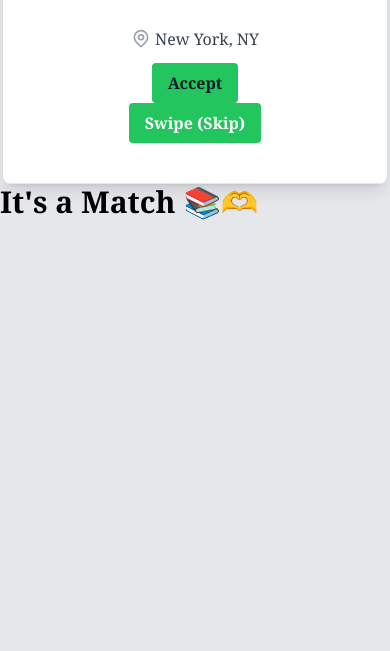
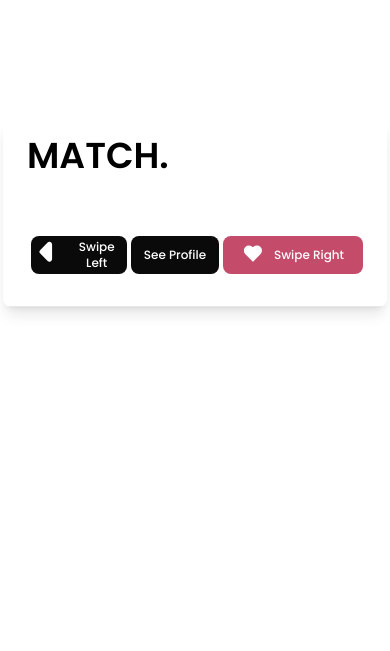
Before and after one commit to PBP-A12/bookmate-midterm, a Django app: page /match/ in a window 390 px wide. Shown: the part 257-908 px from the top of the page. After the commit the page ends 571 px from the top, so only its background shows below. Run offline with Django 4.2, Linux system fonts and the light colour scheme; the visitor is signed in with stand-in values (Sample User, id 1); data that the repository does not hold is empty; some libraries are stand-ins or nearby versions.

Commit message:
belum selese

```diff
--- a/authentication/models.py
+++ b/authentication/models.py
@@ -14,8 +14,9 @@ class Member(models.Model) :
     account = models.OneToOneField(User, on_delete=models.CASCADE)                                      # username, email, dll menggunakan model User bawaan Django
     interest_subjects = models.ManyToManyField(Subject, related_name="interested_members", blank=True, default=None)  # subject-subject yang member sukai
 
-    match_sent = models.ManyToManyField("self", blank=True, default=None)   #  match yang dikirim oleh member ini ke orang lain
-    match_received = models.ManyToManyField("self",  blank=True, default=None)   # match yang diterima oleh member ini dari orang lain
+    match_sent = models.ManyToManyField("self", blank=True, symmetrical=False, related_name="sent_matches")     #  match yang dikirim oleh member ini ke orang lain
+    match_received = models.ManyToManyField("self", blank=True, symmetrical=False, related_name="received_matches") # match yang diterima oleh member ini dari orang lain
+
     # akses review dan request pake related_name dari models masing2 aja
     # https://stackoverflow.com/questions/2642613/what-is-related-name-used-for
     # reviews
--- a/authentication/views.py
+++ b/authentication/views.py
@@ -20,7 +20,6 @@ def register(request):
             account = form.save()
             member = Member(account=account)
             member.save()
-
 
             messages.success(request, 'Your account has been successfully created!')
             return redirect('authentication:login')
--- a/home/templates/main.html
+++ b/home/templates/main.html
@@ -10,7 +10,6 @@
             <div class="text-center">
                 <p class="text-2xl">What's up?</p>
                 <div>
-                    <a class="underline hover:text-blue-600" href="{% url 'match:show_match' %}">Match</a>
                     <a class="underline hover:text-blue-600" href="{% url 'authentication:logout' %}">Log Out</a>
                 </div>
             </div>
--- a/match/templates/match.html
+++ b/match/templates/match.html
@@ -1,71 +1,76 @@
 {% extends 'base.html' %}
 
 {% block content %}
-    <div id="success-alert" class="hidden fixed top-0 z-50 bg-indigo-900 w-full text-center py-4 lg:px-4">
-        <div class="p-2 bg-indigo-800 items-center text-indigo-100 leading-none lg:rounded-full flex lg:inline-flex" role="alert">
-            <span class="flex rounded-full bg-indigo-500 uppercase px-2 py-1 text-xs font-bold mr-3">MATCH❤️</span>
-            <span class="font-semibold mr-2 text-left flex-auto" id="success-message"></span>
+
+    <div id="success-alert" class="hidden fixed top-0 z-50 bg-[#973B53] w-full text-center py-4 lg:px-4">
+        <div class="p-2 bg-[#C44B6A] items-center text-white leading-none flex lg:inline-flex" role="alert">
+            <span class="flex bg-white uppercase text-neutral-700 px-2 py-1 text-xl2 mr-3">MATE←→</span>
+            <span class="font-sans mr-2 text-left flex-auto text-white text-2xl" id="success-message"></span>
         </div>
     </div>
 
-    <nav class="bg-white border-gray-200 dark:bg-gray-900 relative z-40">
-        <div class="max-w-screen-xl flex flex-wrap items-center justify-between mx-auto p-4">
-            <span class="self-center text-2xl font-semibold whitespace-nowrap dark:text-white">BookMate</span>
-        <div class="hidden w-full md:block md:w-auto" id="navbar-default">
-
-            <ul class="font-medium flex flex-col p-4 md:p-0 mt-4 border border-gray-100 rounded-lg bg-gray-50 md:flex-row md:space-x-8 md:mt-0 md:border-0 md:bg-white dark:bg-gray-800 md:dark:bg-gray-900 dark:border-gray-700">
-                <li>
-                    <a href="{% url 'home:show_main' %}" class="block py-2 pl-3 pr-4 text-white bg-blue-700 rounded md:bg-transparent md:text-blue-700 md:p-0 dark:text-white md:dark:text-blue-500" aria-current="page">Home</a>
-                </li>
-                <li>
-                    <a href="{% url 'home:show_main' %}" class="block py-2 pl-3 pr-4 text-white bg-blue-700 rounded md:bg-transparent md:text-blue-700 md:p-0 dark:text-white md:dark:text-blue-500" aria-current="page">{{ user_login.username }}</a>
-                </li>
-
-            </ul>
-        </div>
-    </nav>
-
-    <div class="h-screen dark:bg-gray-700 bg-gray-200 pt-12">
+    <div class="h-screen bg-white pt-12">
 
         <!-- Card start -->
-            <div class="max-w-sm mx-auto bg-white dark:bg-gray-900 rounded-lg overflow-hidden shadow-lg">
-                <div class="border-b px-4 pb-6">
-                    <div class="text-center my-4">
-                        <img class="h-32 w-32 rounded-full border-4 border-white dark:border-gray-800 mx-auto my-4"
-                            src="https://i.imgur.com/gpRh2di.png" alt="">
+        <div class="flex items-center justify-center h-screen">
+            <div class="max-w-sm bg-white dark:bg-gray-900 rounded-lg overflow-hidden shadow-lg">
+            <!--  <div class="max-w-sm mr-auto mt-20 ml-20 bg-white dark:bg-gray-900 rounded-lg overflow-hidden shadow-lg">-->
+                <div class="border-b px-6 pb-4">
+                    <div class="text-left my-4">
+                        <p class="font-bold text-4xl">MATCH.</p>
+
                         <div class="py-2">
-                            <h3 id="tempat-user" class="font-bold text-2xl text-gray-800 dark:text-white mb-1"></h3>
-                            <div class="inline-flex text-gray-700 dark:text-gray-300 items-center">
-                                <svg class="h-5 w-5 text-gray-400 dark:text-gray-600 mr-1" fill="currentColor"
-                                    xmlns="http://www.w3.org/2000/svg" viewBox="0 0 24 24" width="24" height="24">
-                                    <path class=""
-                                        d="M5.64 16.36a9 9 0 1 1 12.72 0l-5.65 5.66a1 1 0 0 1-1.42 0l-5.65-5.66zm11.31-1.41a7 7 0 1 0-9.9 0L12 19.9l4.95-4.95zM12 14a4 4 0 1 1 0-8 4 4 0 0 1 0 8zm0-2a2 2 0 1 0 0-4 2 2 0 0 0 0 4z" />
+                            <h3 id="rekomen-user" class="text-2xl text-gray-800 dark:text-white mb-1"></h3>
+                        </div>
+
+                        <div class="py-2">
+                            <h5 id="bio-user" class="text-2xl text-gray-800 dark:text-white mb-1"></h5>
+                        </div>
+
+                        <div class="py-2">
+                            <h6 id="interest" class="text-xl3 text-gray-800 dark:text-white mb-1"></h6>
+                        </div>
+
+                        <div class="flex flex-row">
+                            <button id="match-button" type="button" class="flex items-center justify-center text-white bg-neutral-950 hover:bg-neutral-700 focus:ring-4 rounded-lg text-xs px-2 py-1 text-center inline-flex items-center ml-1 h-[38px] w-[140px]">
+                                <svg class="w-8 h-8 mr-3" aria-hidden="true" xmlns="http://www.w3.org/2000/svg" fill="currentColor" viewBox="0 0 18 21">
+                                    <path d="M8.766.566A2 2 0 0 0 6.586 1L1 6.586a2 2 0 0 0 0 2.828L6.586 15A2 2 0 0 0 10 13.586V2.414A2 2 0 0 0 8.766.566Z"/>
                                 </svg>
-                                New York, NY
+                                <div class="text-xl12">
+                                    Swipe Left
                                 </div>
+                            </button>
+                            <button id="see-profile" type="button" class="flex items-center justify-center text-white bg-neutral-950 hover:bg-neutral-700 focus:ring-4 rounded-lg text-xs px-2 py-1 text-center inline-flex items-center ml-1 h-[38px] w-[157px]">
+                                <div class="text-xl10">
+                                    See Profile
                                 </div>
+                            </button>
+
                             <form id="random-user-form" method="post" action="">
                                 {% csrf_token %}
                                 <input type="hidden" name="id" id="random-match-id"></input>
-                            <button id="accept_button" type="submit" class="bg-green-500 hover:bg-blue-700 text-gray-900 font-bold py-2 px-4 rounded">
-                                Accept
+                                <button id="accept_button" type="submit" class="flex items-center justify-center text-white bg-[#C44B6A] hover:bg-rose-500 focus:ring-4 rounded-lg text-xs px-2 py-1 text-center inline-flex items-center ml-1 h-[38px] w-[140px]">
+                                    <svg class="w-5 h-5 mr-3" aria-hidden="true" xmlns="http://www.w3.org/2000/svg" fill="currentColor" viewBox="0 0 18 21">
+                                        <path d="M17.947 2.053a5.209 5.209 0 0 0-3.793-1.53A6.414 6.414 0 0 0 10 2.311 6.482 6.482 0 0 0 5.824.5a5.2 5.2 0 0 0-3.8 1.521c-1.915 1.916-2.315 5.392.625 8.333l7 7a.5.5 0 0 0 .708 0l7-7a6.6 6.6 0 0 0 2.123-4.508 5.179 5.179 0 0 0-1.533-3.793Z"/>
+                                    </svg>
+                                    <div class="text-xl12">
+                                        Swipe Right
+                                    </div>
                                 </button>
                             </form>
-                        <button id="match-button" type="" class="bg-green-500 hover:bg-green-700 text-white font-bold py-2 px-4 rounded">
-                            Swipe (Skip)
-                        </button>
                     </div>
                 </div>
             </div>
-
-            <h1 class="text-3xl font-bold mb-4">It's a Match 📚🫶</h1>
-        </section>
+        </div>
 	</div>
     <script>
         let randomUserForm = document.getElementById("random-user-form")
         let randomMatchIdInput = document.getElementById("random-match-id")
         let matchButton = document.getElementById("match-button")
-        let tempatUser = document.getElementById("tempat-user")
+        let rekomenUser = document.getElementById("rekomen-user")
+        let profileButton = document.getElementById("see-profile")
+        let interestMember = document.getElementById("interest")
+        let bioUser = document.getElementById("bio-user")
 
         async function fetchMatch() {
             return fetch("{% url 'match:get_match' %}")
@@ -74,12 +79,33 @@
         async function getMatch() {
             const data = await fetchMatch()
             console.log(data)
-            console.log("msk sini")
             randomMatchIdInput.value = data.matching_id;
-            document.getElementById("tempat-user").innerHTML = data.name;
+            document.getElementById("rekomen-user").innerHTML = data.name;
+            document.getElementById("interest").innerHTML = "Interest: " + data.interest_subject;
+            document.getElementById("bio-user").innerHTML = data.bio;
         }
         window.onload = getMatch()
+
         document.getElementById("match-button").addEventListener("click", getMatch)
+
+        async function seeRecommendedProfile() {
+            const matchId = document.getElementById("random-match-id").value;
+            const recommendedMemberURL = "{% url 'match:recommended_member' match_id=0 %}";
+            const modifiedURL = recommendedMemberURL.replace("0", matchId);
+            console.log(modifiedURL)
+            const recommendedMember = await fetch(modifiedURL);
+            console.log(recommendedMember.id)
+
+            if (recommendedMember.ok) {
+                console.log("berhasil bestie")
+                const recommendedMemberId = recommendedMember.id;
+
+
+            } else {
+                console.error("Gagal mengambil data dari recommendedMember");
+            }
+        }
+        document.getElementById("see-profile").addEventListener("click", seeRecommendedProfile)
 
         function showSuccessAlert(message) {
             const successAlert = document.getElementById("success-alert");
@@ -96,14 +122,14 @@
             setTimeout(() => {
                 successAlert.classList.remove("block");
                 successAlert.classList.add("hidden");
-            }, 3000); // Hapus pesan alert setelah 4 detik (sesuaikan sesuai kebutuhan)
+            }, 1000); // Hapus pesan alert setelah 2 detik
         }
+
 
         randomUserForm.addEventListener("submit", async function(e) {
             e.preventDefault();
-            const data = document.getElementById("random-match-id").value;
-            const id = data;
-            const acceptUrl =`{% url 'match:accept' 0 %}`.replace('0', id);
+            const matchId = document.getElementById("random-match-id").value;
+            const acceptUrl =`{% url 'match:accept' 0 %}`.replace('0', matchId);
 
             try {
                 const response = await fetch(acceptUrl, {
@@ -114,7 +140,7 @@
                 })
                 .then((response) => {
                     console.log("matching sukses");
-                    showSuccessAlert("Explore Favorite Books Together!");
+                    showSuccessAlert("Explore Your Favorite Books Together!");
                     getMatch();
                 })
                 .catch((err) => console.log("Udah fetch tapi error"));
--- a/match/urls.py
+++ b/match/urls.py
@@ -1,6 +1,6 @@
 from django.urls import include, path
 from match.views import *
-from .views import show_match, get_match, accept_recommendation
+from .views import show_match, get_match, accept_recommendation, recommended_member
 
 app_name = 'match'
 
@@ -8,4 +8,5 @@ urlpatterns = [
     path('', show_match, name='show_match'),
     path('get-match/', get_match, name='get_match'),
     path('accept/<int:id>/', accept_recommendation, name='accept'),
+    path('recommended_member/<int:match_id>/', recommended_member, name='recommended_member'),
 ]
--- a/match/views.py
+++ b/match/views.py
@@ -9,10 +9,12 @@ from django.contrib.auth.decorators import login_required
 from authentication.models import Member
 from django.db.models import Max
 import json
+import random
 
 
 @login_required
 def show_match(request):
+    delete_no_match()
     user_login = request.user
     context = {
         "user_login": user_login
@@ -22,36 +24,94 @@ def show_match(request):
 @login_required
 @csrf_exempt
 def get_match(request):
-    this_user = Member.objects.get(account = request.user)
-    other_user = None
+    this_member = Member.objects.get(account = request.user)
+    other_member = None
 
     for user_i in Member.objects.order_by("?") :
-        is_matched = Matching.objects.filter(user = this_user, matched_member = user_i, accepted = True).exists()
-        if (user_i != this_user and not is_matched) :
-            other_user = user_i
+        is_matched = Matching.objects.filter(user = this_member, matched_member = user_i, accepted = True).exists()
+        if (user_i != this_member and not is_matched) :
+            other_member = user_i
             break
 
-    if (other_user is None) :
+    if (other_member is None) :
         return HttpResponseNotFound("No Member", status = 404)
 
-    new_match = Matching.objects.filter(user = this_user, matched_member = other_user, accepted = False)
+    new_match = Matching.objects.filter(user = this_member, matched_member = other_member, accepted = False)
     if (new_match) :
         new_match = new_match.first()
     else :
-        new_match = Matching(user = this_user, matched_member = other_user)
+        new_match = Matching(user = this_member, matched_member = other_member)
     new_match.save()
 
     result = {
-        "name" : other_user.account.username,
-        "id" : other_user.pk,
-        "matching_id" : new_match.pk
+        "name" : other_member.account.username,
+        "id" : other_member.pk,
+        "matching_id" : new_match.pk,
+        "interest_subject" : "babaidsf", #match_interest(this_member, other_member)
+        "bio" : "fdjfbsdgfjbrsdjgkvsdj"
     }
+    #print(result.interesting_subject)
     return HttpResponse(json.dumps(result), content_type="application/json")    # pass
 
 @csrf_exempt
 def accept_recommendation(request, id):
     recommendation = Matching.objects.get(pk=id)
+    print(recommendation.matched_member)
     if request.user == recommendation.user.account:
         recommendation.accepted = True
         recommendation.save()
+        if is_receiver(recommendation.user, recommendation.matched_member):
+            recommendation.user.match_received.add(recommendation.matched_member)
+            print("ini terima dari")
+            print(recommendation.user.match_received.all())
+        if not is_receiver(recommendation.user, recommendation.matched_member):
+            recommendation.user.match_sent.add(recommendation.matched_member)
+            print("ini nge send ke")
+            print(recommendation.user.match_sent.all())
         return HttpResponseRedirect(reverse('match:show_match'))
+
+#def cekMatching(thisUser, otherUser):
+#   for user_i in Member.objects.order_by("?") :
+#      is_matched = Matching.objects.filter(user = , matched_member = user_i, accepted = True).exists()
+
+def delete_no_match():
+    notMatch_to_delete = Matching.objects.filter(accepted=False)
+    notMatch_to_delete.delete()
+
+def is_receiver(this_member, other_member):
+    return Matching.objects.filter(user=other_member, matched_member=this_member, accepted=True).exists()
+
+def get_sender_matches(received_user):
+    sender_matches = []
+    for sender_user in Member.objects.order_by("?"):
+        if Matching.objects.filter(user=sender_user, matched_member=received_user, accepted=True).exists():
+            sender_matches.append(sender_user)
+    return sender_matches
+
+def get_receiver_matches(sender_user):
+    receiver_matches = []
+    for received_user in Member.objects.order_by("?"):
+        if Matching.objects.filter(user=sender_user, matched_member=received_user, accepted=True).exists():
+            receiver_matches.append(received_user)
+    return receiver_matches
+
+@login_required
+@csrf_exempt
+def recommended_member(request, match_id):
+    recommendation = Matching.objects.get(pk=match_id)
+    if request.user == recommendation.user.account:
+        data = recommendation.matched_member.account.pk
+        result = {
+            "id": recommendation.matched_member.account.pk,
+        }
+        return HttpResponse(json.dumps(result), content_type="application/json")
+
+def match_interest(this_member, other_member):
+    set1 = set(other_member.interest_subjects.all())
+    set2 = set(this_member.interest_subjects.all())
+    intersection_result = set1.intersection(set2)
+    if not intersection_result:
+        interest_subject = random.choice(list(set2))
+    else:
+        interest_subject = random.choice(list(intersection_result))
+    return interest_subject
--- a/templates/base.html
+++ b/templates/base.html
@@ -1,17 +1,66 @@
+{% load static tailwind_tags %}
+
 <!DOCTYPE html>
 <html lang="en">
     <head>
         <title>BookMate</title>
+
+        <link rel="preconnect" href="https://fonts.googleapis.com">
+        <link rel="preconnect" href="https://fonts.gstatic.com" crossorigin>
+        <link href="https://fonts.googleapis.com/css2?family=Poppins:wght@500;600&display=swap" rel="stylesheet">
+
+
 		<meta charset="UTF-8">
 		<meta name="viewport" content="width=device-width, initial-scale=1.0">
 		<meta http-equiv="X-UA-Compatible" content="ie=edge">
         {% block meta %}
         {% endblock meta %}
-        <script src = "https://cdn.tailwindcss.com"></script>
+
+        <script src="https://cdn.tailwindcss.com"></script>
     </head>
 
-    <body class="bg-gray-50 font-serif leading-normal tracking-normal">
+    <body style="font-family: 'Poppins', sans-serif;">
+        {% if user.is_authenticated %}
+        <nav class="fixed top-0 flex flex-row justify-between items-center w-[100%] px-12 transition ease-in-out duration-150">
+            <a href="/" class="flex items-center">
+                <img src="{% static 'svg/bookmate.svg' %}" class="h-[5rem] cursor-pointer" ></img>
+            </a>
+
+            <div class="flex flex-row gap-x-12 text-xl">
+                <a href="{% url 'match:show_match' %}" class="flex items-center transition ease-in-out duration-200 hover:text-[#C44B6A]">
+                    Match
+                </a>
+
+                <a href="/review" class="flex items-center transition ease-in-out duration-200 hover:text-[#C44B6A]">
+                    Book Review
+                </a>
+
+                <a href="/" class="flex items-center transition ease-in-out duration-200 hover:text-[#C44B6A]">
+                    Book Request
+                </a>
+
+                <a href="/user/id/{{user.pk}}" class="flex items-center transition ease-in-out duration-200 hover:text-[#C44B6A]">
+                    Profile
+                </a>
+
+                <a class="bg-black text-white py-2 px-4 rounded-lg transition transform ease-in-out duration-400 hover:scale-[1.05]" href="{% url 'authentication:logout' %}">
+                    Log Out
+                </a>
+            </div>
+        </nav>
+        {% endif %}
+
         {% block content %}
         {% endblock content %}
 	</body>
+
+    <script>
+        window.addEventListener("scroll", function () {
+        if (window.pageYOffset >= 30) {
+            document.querySelector('nav').style.boxShadow = "0px 1px 1px rgba(3, 7, 18, 0.02), 0px 5px 4px rgba(3, 7, 18, 0.03), 0px 12px 9px rgba(3, 7, 18, 0.05)";
+        } else {
+            document.querySelector('nav').style.boxShadow = "none";
+        }
+        });
+    </script>
 </html>
```
Also changed, not shown: authentication/admin.py (+7 -1 lines), README.md, authentication/migrations/0004_alter_member_match_received_alter_member_match_sent.py (added), authentication/migrations/0005_alter_member_match_received_alter_member_match_sent.py (added), authentication/migrations/0006_alter_member_match_received_alter_member_match_sent.py (added), authentication/migrations/0007_alter_member_match_received_alter_member_match_sent.py (added), authentication/migrations/0008_alter_member_match_received_alter_member_match_sent.py (added), authentication/migrations/0009_alter_member_match_received_alter_member_match_sent.py (added), authentication/migrations/0010_alter_member_match_received_alter_member_match_sent.py (added), match/static/Union.svg (added). Lines whose indentation alone changed are shown as unchanged.
